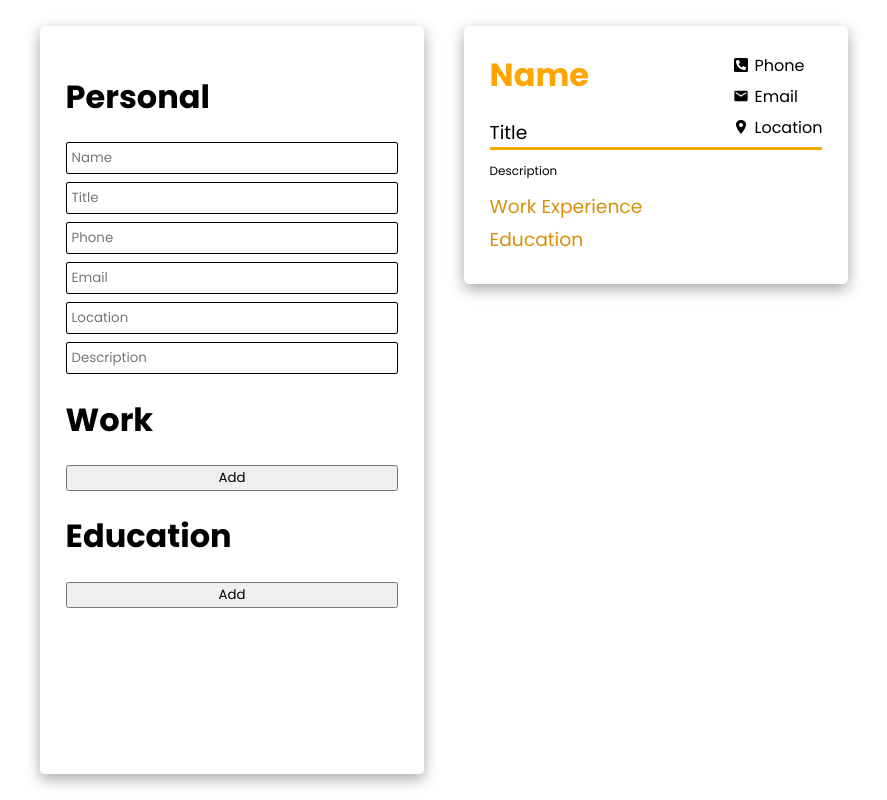
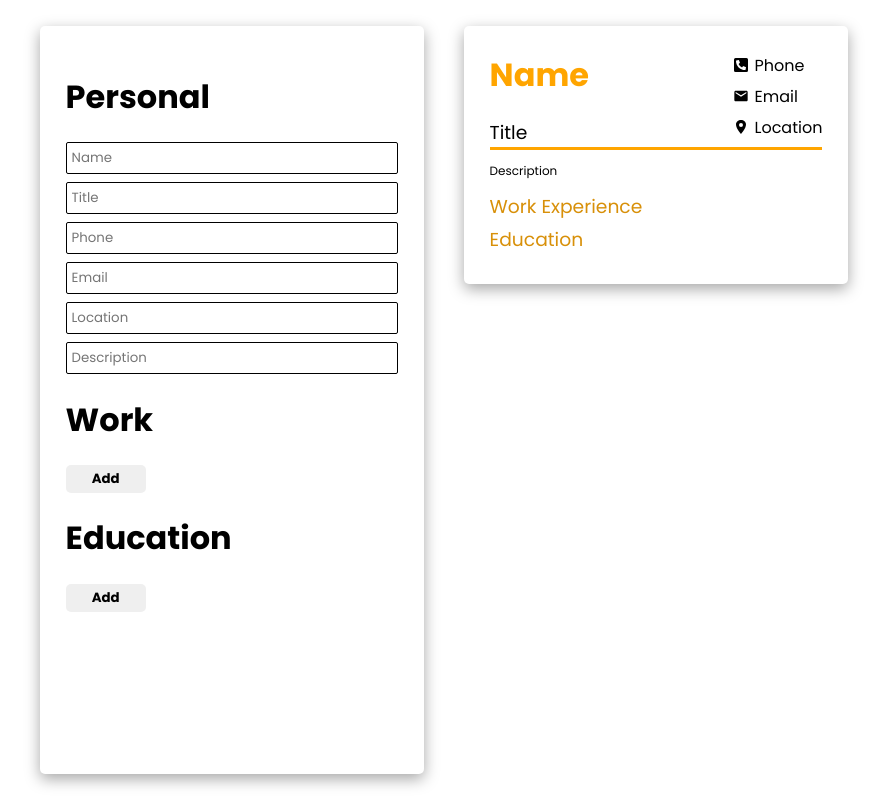
Before and after one commit to LeonardoLima01/cv-project, a React (Create React App) app: page / in a window 1280 px wide. Shown: the whole page, without its empty margins (196-1083 px from the left). Built offline with nearby package versions, Linux system fonts and the light colour scheme.

Commit message:
Style buttons

```diff
--- a/src/styles/style.css
+++ b/src/styles/style.css
@@ -160,3 +160,25 @@ span {
 .work-position {
   font-weight: bold;
 }
+
+button {
+  width: 80px;
+  border-radius: 5px;
+  padding: 4px 2px;
+  border: 0;
+  cursor: pointer;
+  transition: background-color 0.3s, transform 0.3s, color 0.25s;
+  font-weight: bold;
+}
+
+button[type="button"]:hover {
+  transform: scale(1.05);
+  background-color: rgb(233, 115, 85);
+  color: #eee;
+}
+
+button:hover {
+  transform: scale(1.05);
+  background-color: rgb(85, 233, 159);
+  color: #eee;
+}
```
Also changed, not shown: public/manifest.json.
